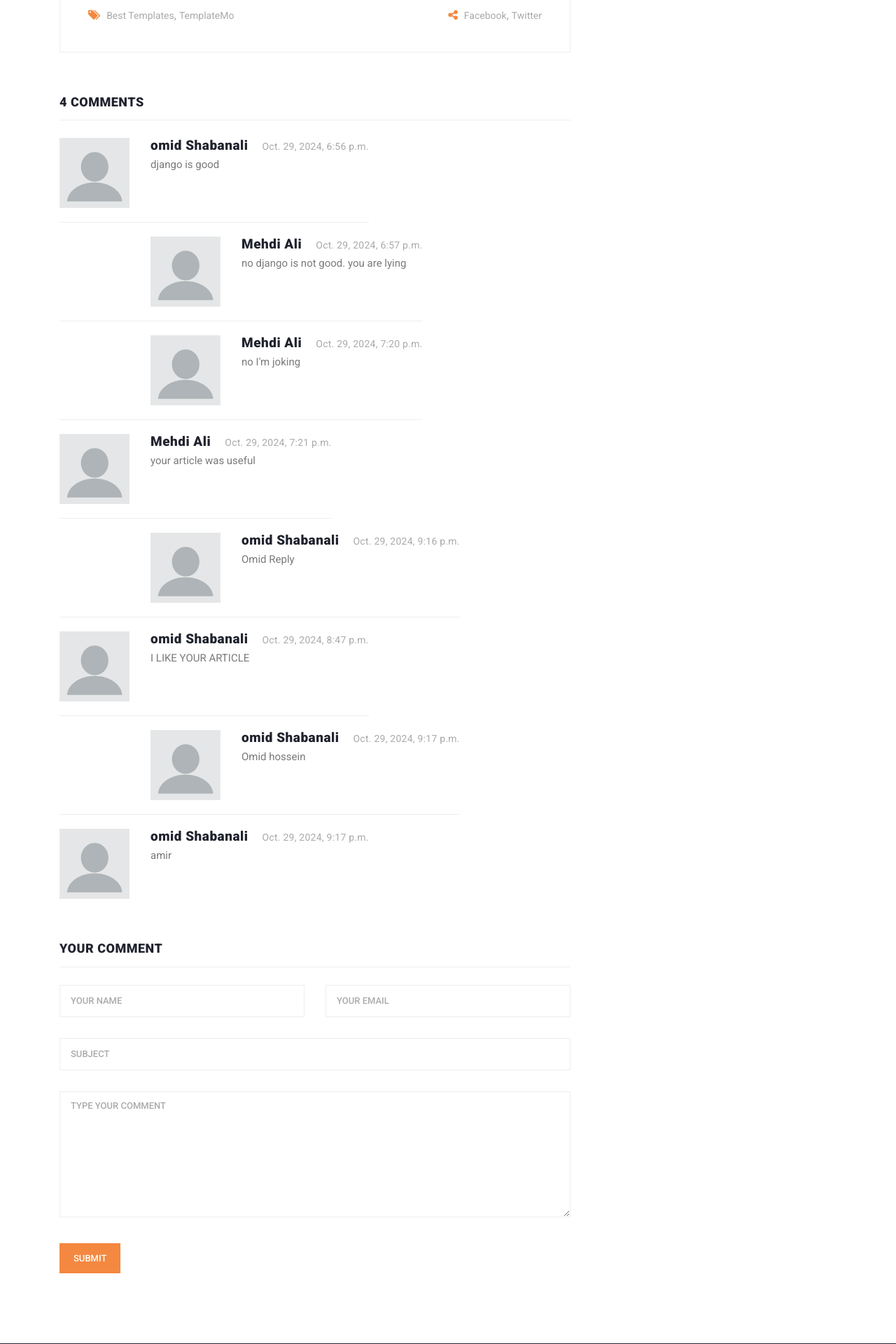
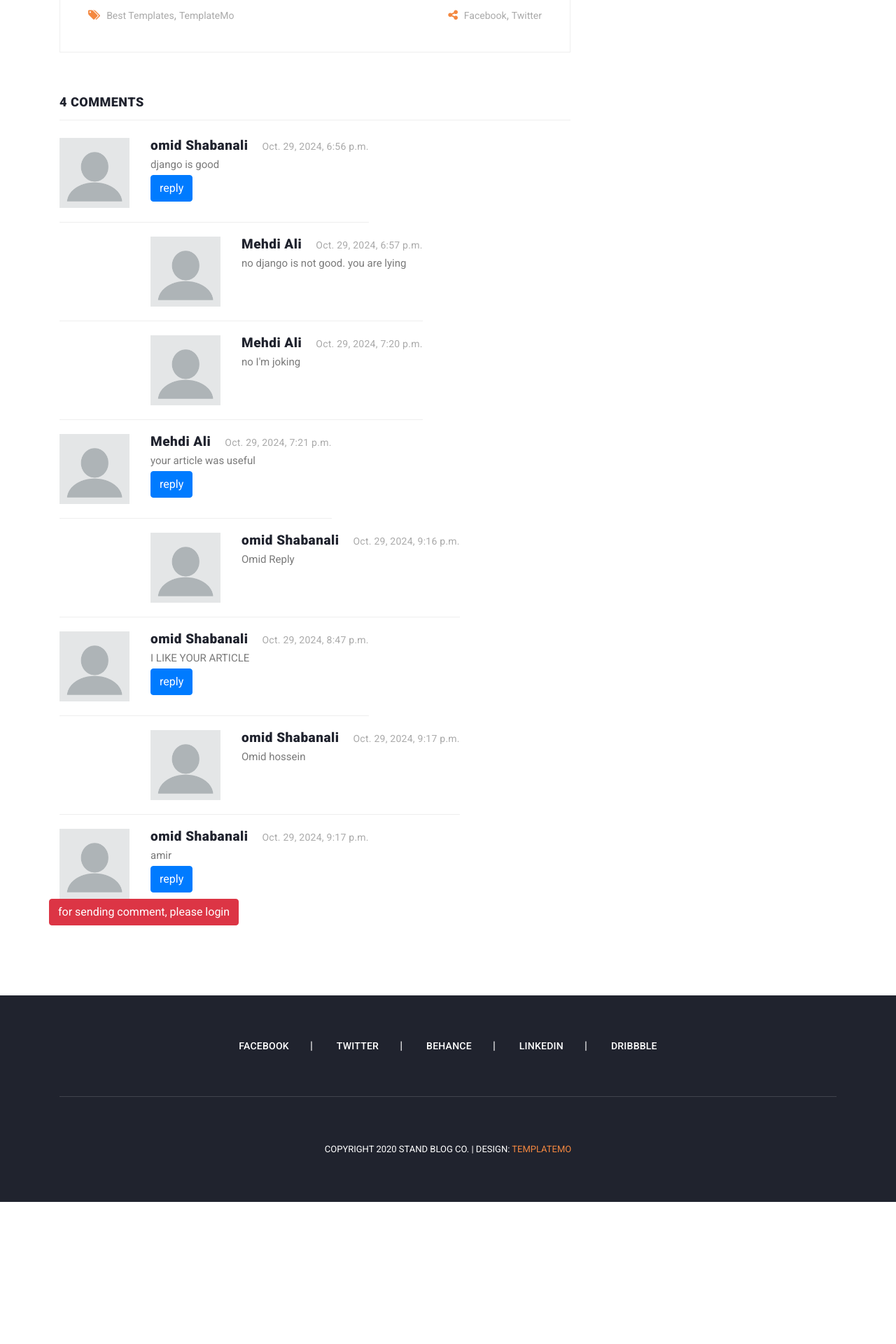
Before and after one commit to Omid-Programmer2/standblog, a Django app: a page that uses blog/templates/blog/article_detail.html in a window 1280 px wide. Shown: the part 1460-3380 px from the top of the page at 70% size. After the commit the page ends 3177 px from the top, so only its background shows below. Run offline with Django 5.2, Linux system fonts and the light colour scheme; data comes from the database, SQL or seed files in the repository; both versions use the stored data as it was after the commit; some libraries are stand-ins or nearby versions.

Commit message:
section user Survey form for commenting with method POST and also sending reply finished

```diff
--- a/blog/templates/blog/article_detail.html
+++ b/blog/templates/blog/article_detail.html
@@ -88,6 +88,7 @@
                                                             <h4>{{ comment.user.get_full_name }}<span>{{ comment.created_at }}</span>
                                                             </h4>
                                                             <p>{{ comment.body }}</p>
+                                                            <button onclick="set_value({{ comment.id }})" class="btn btn-primary">reply</button>
                                                         </div>
                                                     </li>
                                                     {% for reply in comment.replies.all %}
@@ -115,35 +116,22 @@
                                     </div>
                                 </div>
                             </div>
+                            {% if request.user.is_authenticated %}
                                 <div class="col-lg-12">
                                     <div class="sidebar-item submit-comment">
                                         <div class="sidebar-heading">
-                                        <h2>Your comment</h2>
+                                            <h2 id="hi">Your comment</h2>
                                         </div>
                                         <div class="content">
                                             <form id="comment" action="#" method="post">
+                                                {% csrf_token %}
                                                 <div class="row">
-                                                <div class="col-md-6 col-sm-12">
-                                                    <fieldset>
-                                                        <input name="name" type="text" id="name" placeholder="Your name"
-                                                               required="">
-                                                    </fieldset>
-                                                </div>
-                                                <div class="col-md-6 col-sm-12">
-                                                    <fieldset>
-                                                        <input name="email" type="text" id="email"
-                                                               placeholder="Your email" required="">
-                                                    </fieldset>
-                                                </div>
-                                                <div class="col-md-12 col-sm-12">
-                                                    <fieldset>
-                                                        <input name="subject" type="text" id="subject"
-                                                               placeholder="Subject">
-                                                    </fieldset>
-                                                </div>
+                                                    {#                                                    <input type="number" name="parent_id" value="11">#}
+                                                    <input type="hidden" id="parent_id" name="parent_id" value="">
+{#                                                    <input type="number" id="parent_id" name="parent_id" value="">#}
                                                     <div class="col-lg-12">
                                                         <fieldset>
-                                                        <textarea name="message" rows="6" id="message"
+                                                        <textarea name="body" rows="6" id="body"
                                                                   placeholder="Type your comment"
                                                                   required=""></textarea>
                                                         </fieldset>
@@ -160,6 +148,10 @@
                                         </div>
                                     </div>
                                 </div>
+                            {% else %}
+                                <a class="btn btn-danger" href="{% url "account:login" %}">for sending comment, please
+                                    login</a>
+                            {% endif %}
                         </div>
                     </div>
                 </div>
@@ -167,4 +159,13 @@
             </div>
         </div>
     </section>
+    <script>
+        function set_value(id){
+            {#alert('hi')#}
+            document.getElementById('parent_id').value = id;
+            window.location.href = '#body'
+            {#window.location.href = '#hi'#}
+        }
+
+    </script>
 {% endblock %}
--- a/blog/views.py
+++ b/blog/views.py
@@ -1,13 +1,19 @@
 from django.shortcuts import render, get_object_or_404
-from blog.models import Article, Category
+from blog.models import Article, Category, Comment
 from django.core.paginator import Paginator
 
 
 # def post_detail(request, title):
 def article_detail(request, slug):
+    article = get_object_or_404(Article, slug=slug)
+    if request.method == 'POST':
+        # parent_id = 5
+        parent_id = request.POST.get('parent_id')
+        body = request.POST['body']
+        # Comment.objects.create(body=body, article=article, user=request.user)
+        Comment.objects.create(body=body, article=article, user=request.user, parent_id=parent_id)
     # print(type(slug))
     # article = Article.objects.get(id=pk)
-    article = get_object_or_404(Article, slug=slug)
     return render(request, "blog/article_detail.html", {"article": article})
 
 
```
Also changed, not shown: db.sqlite3. Lines whose indentation alone changed are shown as unchanged.
